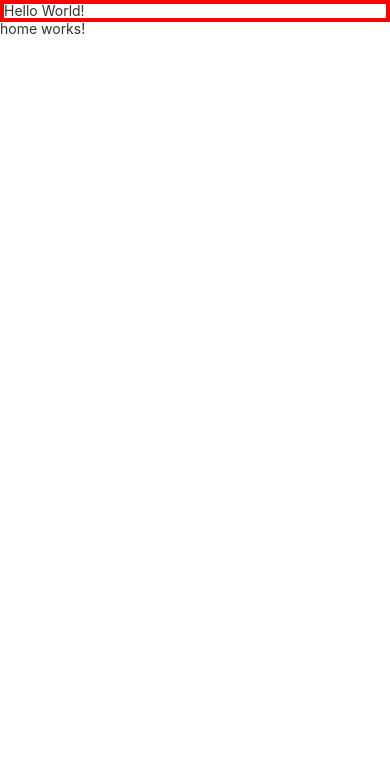
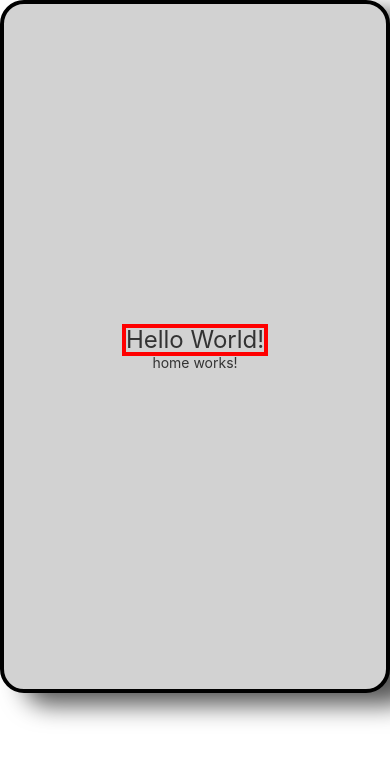
Before and after one commit to eduardo-lourenzo/meu-primeiro-app, an Angular app: page / in a window 390 px wide. Shown: the top 760 px of the page. Built offline with nearby package versions, Linux system fonts and the light colour scheme.

Commit message:
feat: compose phone-frame and home

```diff
--- a/src/app/pages/home/home.component.css
+++ b/src/app/pages/home/home.component.css
@@ -1,3 +1,11 @@
+:host {
+  display: inline-flex;
+  justify-content: center;
+  align-items: center;
+
+}
+
 h1 {
-    border: 4px solid red;
+  font-size: 24px;
+  border: 4px solid red;
 }
--- a/src/app/pages/home/home.component.html
+++ b/src/app/pages/home/home.component.html
@@ -1,2 +1,4 @@
-<h1>Hello World!</h1>
-<p>home works!</p>
+<app-phone-frame>
+    <h1>Hello World!</h1>
+    <p>home works!</p>
+</app-phone-frame>
--- a/src/app/pages/home/home.component.ts
+++ b/src/app/pages/home/home.component.ts
@@ -1,10 +1,10 @@
 import { Component } from '@angular/core';
-import { CommonModule } from '@angular/common';
+import { PhoneFrameComponent } from 'src/app/shared/phone-frame/phone-frame.component';
 
 @Component({
   selector: 'app-home',
   standalone: true,
-  imports: [CommonModule],
+  imports: [PhoneFrameComponent],
   templateUrl: './home.component.html',
   styleUrls: ['./home.component.css']
 })
```
